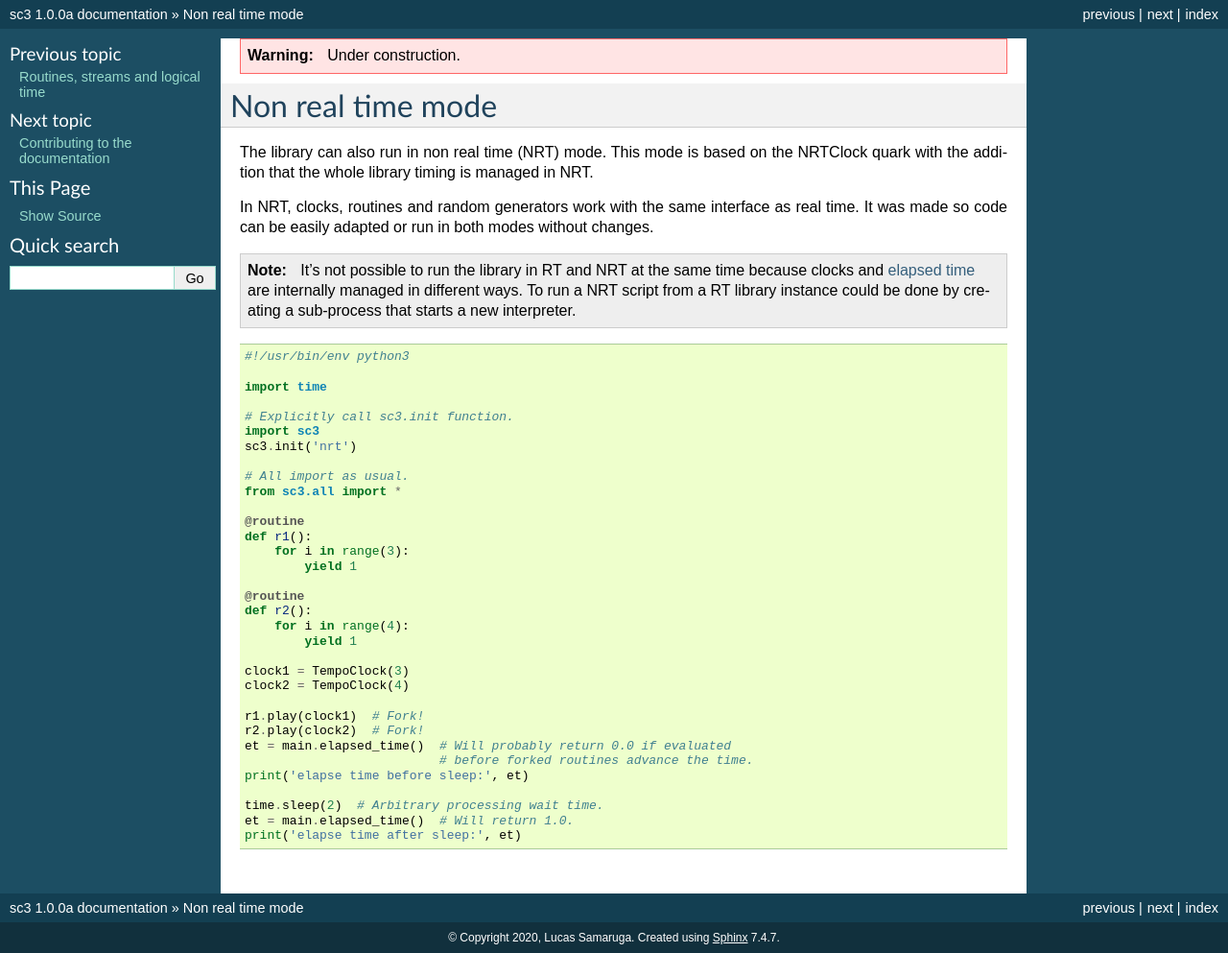
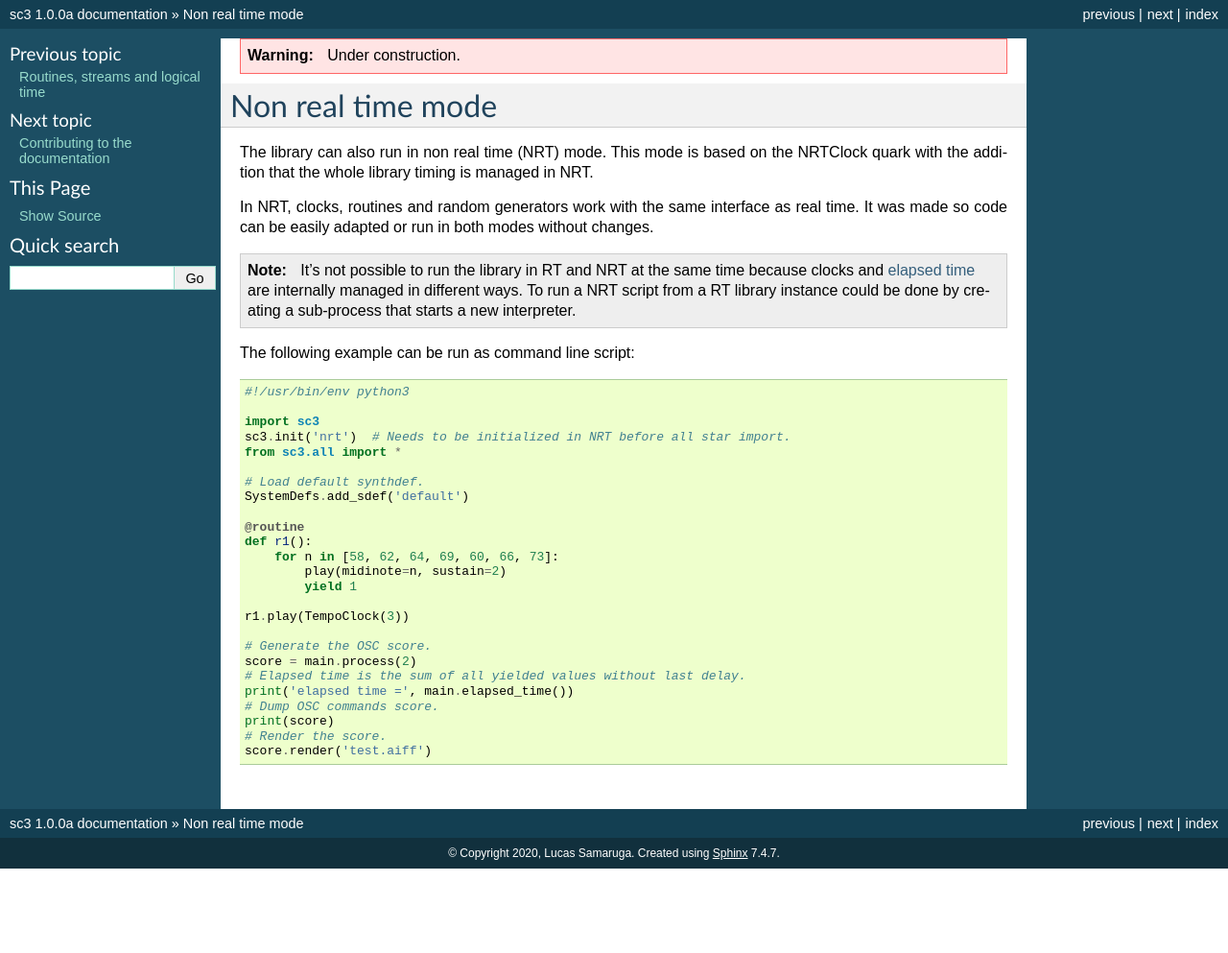
Before and after one commit to smrg-lm/sc3, a Sphinx documentation site: the page built from docs/source/nonrealtime.rst, in a window 1280 px wide. Shown: the whole page at 96% size. Built offline with Sphinx 7.4.7, drawn with Linux system fonts in a browser that asks for light colours; after the commit the page ends 905 px from its top, so only the background shows below that.

Commit message:
Update documentation example

```diff
--- a/docs/source/nonrealtime.rst
+++ b/docs/source/nonrealtime.rst
@@ -21,40 +21,34 @@ or run in both modes without changes.
    different ways. To run a NRT script from a RT library instance could
    be done by creating a sub-process that starts a new interpreter.
 
+The following example can be run as command line script:
+
 ::
 
   #!/usr/bin/env python3
 
-  import time
+  import sc3
+  sc3.init('nrt')  # Needs to be initialized in NRT before all star import.
+  from sc3.all import *
 
-  # Explicitly call sc3.init function.
-  import sc3
-  sc3.init('nrt')
-
-  # All import as usual.
-  from sc3.all import *
+  # Load default synthdef.
+  SystemDefs.add_sdef('default')
 
   @routine
   def r1():
-      for i in range(3):
+      for n in [58, 62, 64, 69, 60, 66, 73]:
+          play(midinote=n, sustain=2)
           yield 1
 
-  @routine
-  def r2():
-      for i in range(4):
-          yield 1
+  r1.play(TempoClock(3))
 
-  clock1 = TempoClock(3)
-  clock2 = TempoClock(4)
-
-  r1.play(clock1)  # Fork!
-  r2.play(clock2)  # Fork!
-  et = main.elapsed_time()  # Will probably return 0.0 if evaluated
-                            # before forked routines advance the time.
-  print('elapse time before sleep:', et)
-
-  time.sleep(2)  # Arbitrary processing wait time.
-  et = main.elapsed_time()  # Will return 1.0.
-  print('elapse time after sleep:', et)
+  # Generate the OSC score.
+  score = main.process(2)
+  # Elapsed time is the sum of all yielded values without last delay.
+  print('elapsed time =', main.elapsed_time())
+  # Dump OSC commands score.
+  print(score)
+  # Render the score.
+  score.render('test.aiff')
 
 .. Collection of OSC bundles.
```
